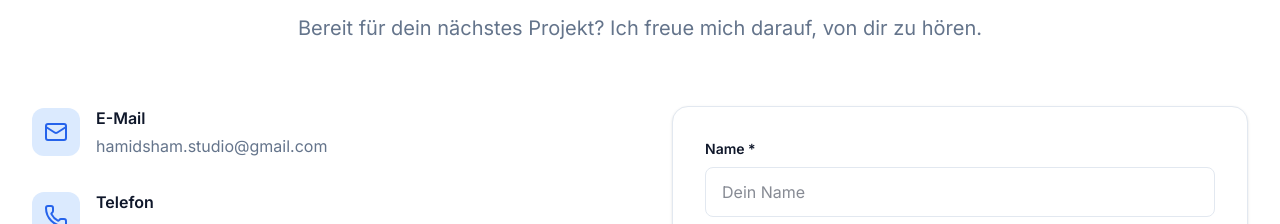
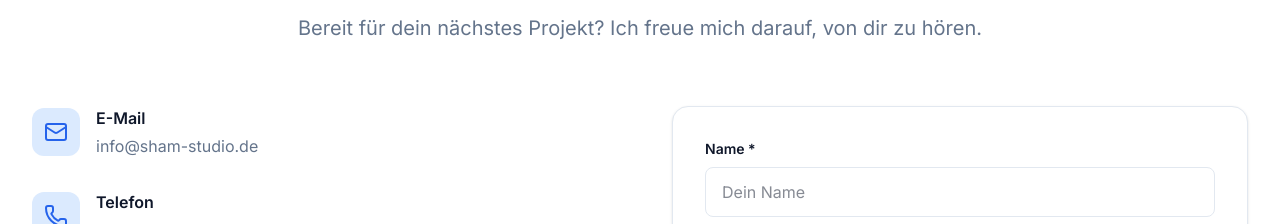
Before and after one commit to hamidsham25/sham-studio, a Next.js app: page / in a window 1280 px wide. Shown: the part 3500-3724 px from the top of the page. Built offline with nearby package versions, Linux system fonts and the light colour scheme.

Commit message:
new email info@sham-studio.de

```diff
--- a/src/components/Contact.tsx
+++ b/src/components/Contact.tsx
@@ -50,7 +50,7 @@ const Contact = () => {
         from_email: formData.email,
         project_type: formData.project || 'Nicht angegeben',
         message: formData.message,
-        to_email: 'hamidsham.studio@gmail.com' // Ihre E-Mail-Adresse
+        to_email: 'info@sham-studio.de' // Ihre E-Mail-Adresse
       };
 
       await emailjs.send(serviceId, templateId, templateParams, publicKey);
@@ -67,7 +67,7 @@ const Contact = () => {
   };
 
   // Verschlüsselte Kontaktdaten (ROT13-Verschlüsselung)
-  const encryptedEmail = 'unzvqfunz.fghqv@tznvy.pb'; // hamidsham.studio@gmail.com
+  const encryptedEmail = 'vasfgvfghqv@funz-fghqv.qr'; // info@sham-studio.de
   const encryptedPhone = '017632878739'; // Deine Telefonnummer
 
   const decodeROT13 = (str: string) => {
@@ -96,7 +96,7 @@ const Contact = () => {
     {
       icon: Mail,
       label: 'E-Mail',
-      value: 'hamidsham.studio@gmail.com',
+      value: 'info@sham-studio.de',
       onClick: handleEmailClick,
       type: 'button' as const
     },
--- a/src/components/Footer.tsx
+++ b/src/components/Footer.tsx
@@ -9,7 +9,7 @@ const Footer = () => {
   const [showPhone, setShowPhone] = useState(false);
 
   // Verschlüsselte Kontaktdaten (ROT13-Verschlüsselung)
-  const encryptedEmail = 'unzvqfunz.fghqv@tznvy.pb'; // hamidsham.studio@gmail.com
+  const encryptedEmail = 'vasfgvfghqv@funz-fghqv.qr'; // info@sham-studio.de
   const encryptedPhone = '017632878739'; // Deine Telefonnummer
 
   const decodeROT13 = (str: string) => {
```
